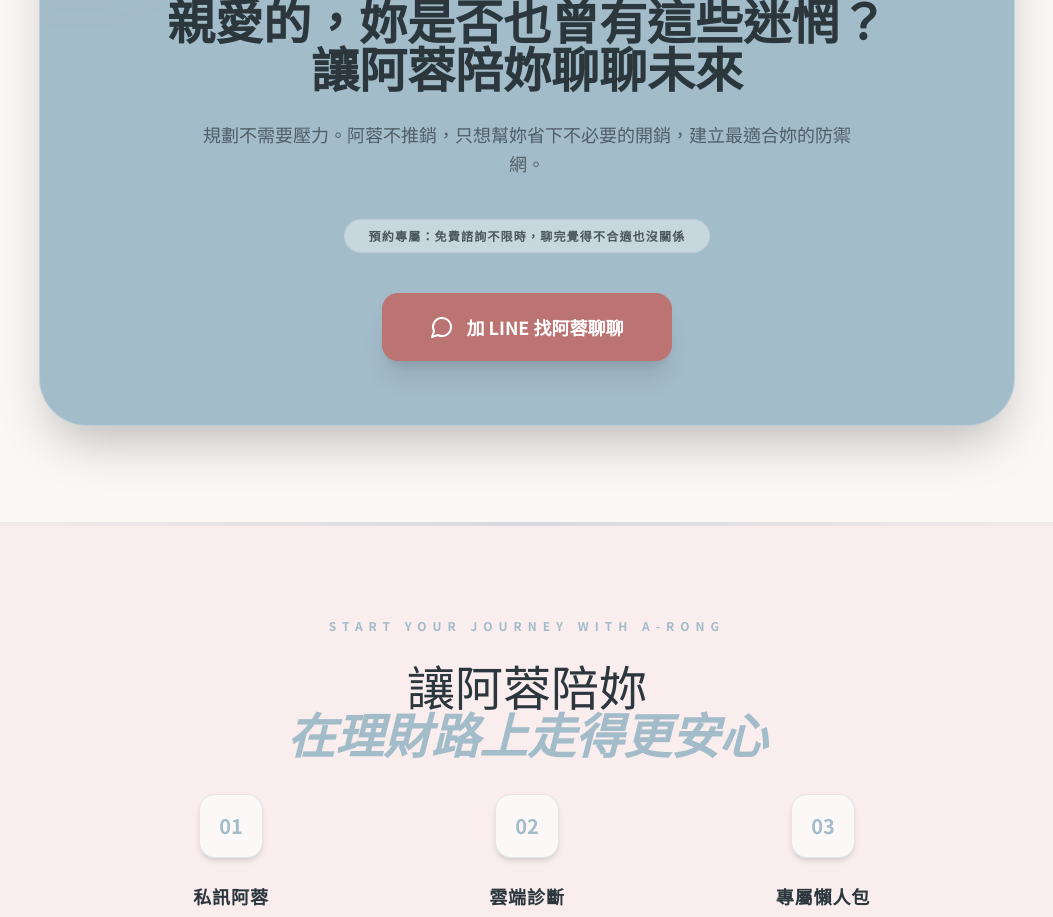
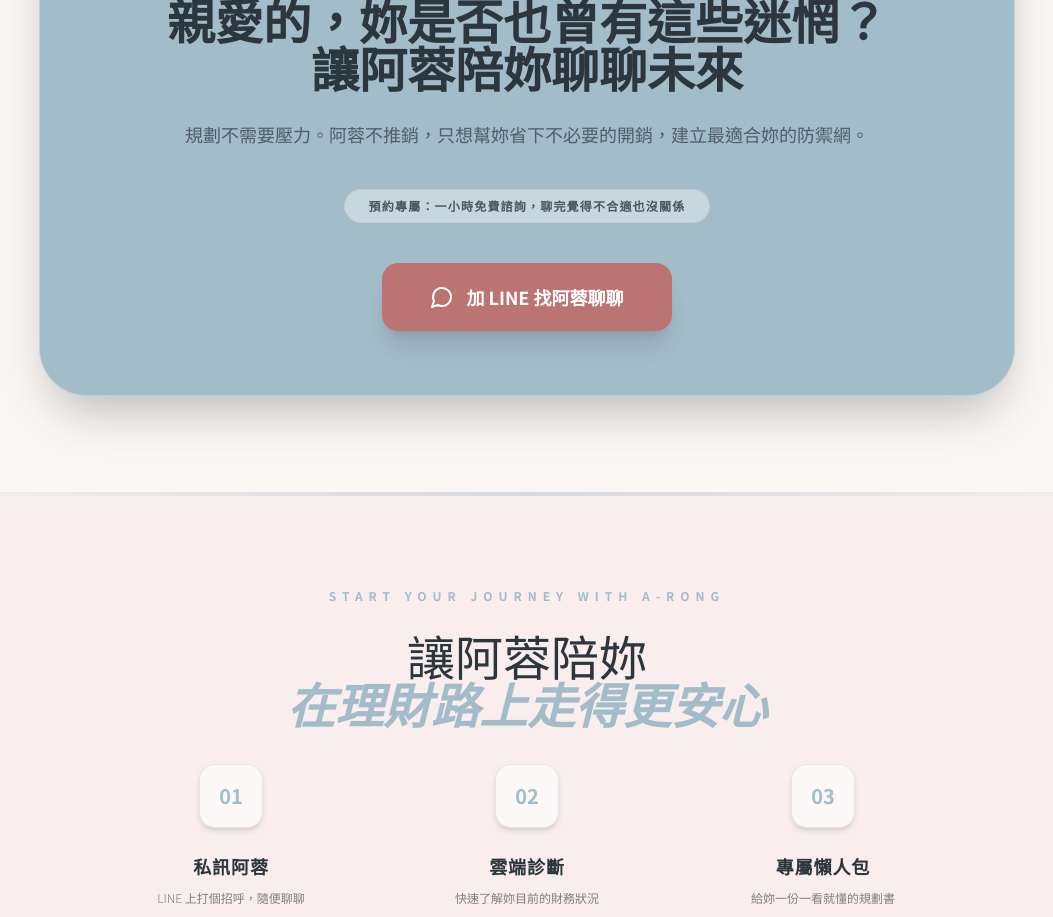
Before and after one commit to katewang3159-star/Kate-financial, a React (Vite) app: page / in a window 1280 px wide. Shown: the part 7260-8177 px from the top of the page, without its empty margins (113-1166 px from the left). Built offline with nearby package versions, Linux system fonts and the light colour scheme.

Commit message:
feat(PricingCTA): Update consultation duration and clarity
Clarifies the consultation duration from "unlimited" to "one hour" in the PricingCTA component. Also, slightly refines the text for better clarity on the consultation offering.

```diff
--- a/components/PricingCTA.tsx
+++ b/components/PricingCTA.tsx
@@ -17,12 +17,12 @@
             </div>
 
             <h2 className="text-3xl md:text-5xl font-serif font-bold mb-6 leading-tight text-morandi-dark">親愛的，妳是否也曾有這些迷惘？<br/>讓阿蓉陪妳聊聊未來</h2>
-            <p className="text-lg font-light mb-10 text-morandi-dark/70 leading-relaxed max-w-2xl">
+            <p className="text-lg font-light mb-10 text-morandi-dark/70 leading-relaxed">
               規劃不需要壓力。阿蓉不推銷，只想幫妳省下不必要的開銷，建立最適合妳的防禦網。
             </p>
 
             <div className="inline-block bg-white/40 border border-morandi-dark/5 px-6 py-2 rounded-full mb-10 text-morandi-dark/80 font-bold tracking-widest text-xs">
-               預約專屬：免費諮詢不限時，聊完覺得不合適也沒關係
+               預約專屬：一小時免費諮詢，聊完覺得不合適也沒關係
             </div>
 
             <a
```
